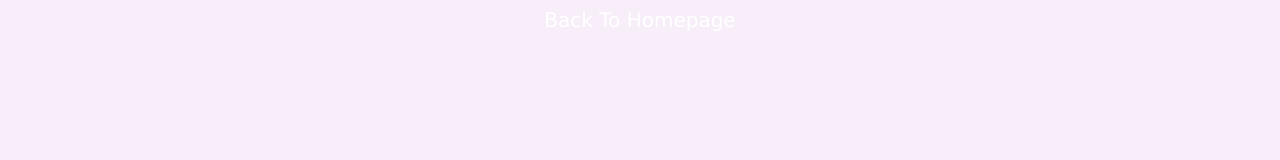
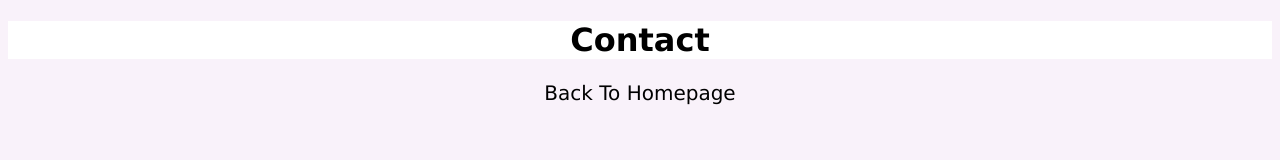
Before and after one commit to Rhitree/Croissant, a plain HTML site: page contact.html in a window 1280 px wide. Drawn offline with Linux system fonts and the light colour scheme.

Commit message:
Playing around with css

```diff
--- a/contact.html
+++ b/contact.html
@@ -7,6 +7,7 @@
     <link rel="stylesheet" href="src/style.css">
 </head>
 <body>
+    <h1>Contact</h1>
     <a href="/">Back To Homepage</a>
 </body>
 </html>
--- a/src/style.css
+++ b/src/style.css
@@ -1,7 +1,11 @@
 body {
-    background-color: #f7eef9;
+    background-color: #f9f2fa;
     font-family: 'Lucida Sans', 'Lucida Sans Regular', 'Lucida Grande', 'Lucida Sans Unicode', Geneva, Verdana, sans-serif;
     text-align: center;
+}
+
+h1, footer {
+    background-color: white;
 }
 
 p {
@@ -12,6 +16,6 @@ p {
 
 a {
     text-decoration: none;
-    color: white;
+    color: black;
     font-size: 20px;
 }
```
